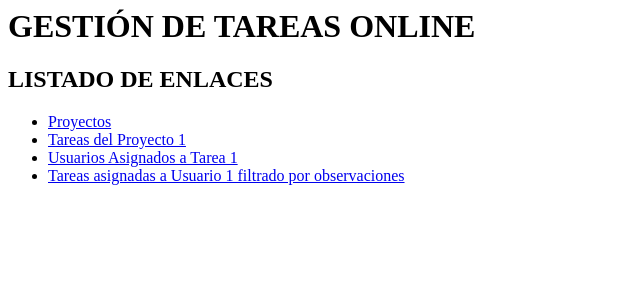
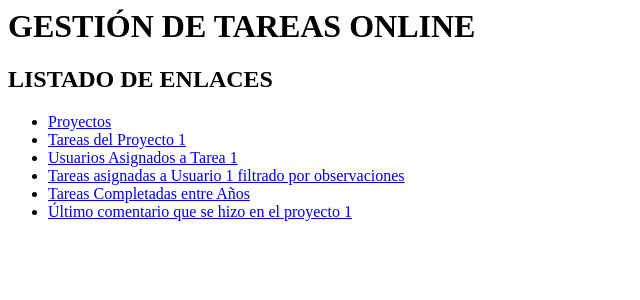
Before and after one commit to irenesanrua/proyecto_tareas, a Django app: page / in a window 1280 px wide. Shown: the top 300 px of the page, without its empty margins (0-640 px from the left). Run offline with Django 3.2, Linux system fonts and the light colour scheme.

Commit message:
Terminado hasta el 7 vistas, url y template

```diff
--- a/gestiontareas/templates/index.html
+++ b/gestiontareas/templates/index.html
@@ -7,7 +7,9 @@
             <li><a href="{% url 'lista_proyectos' %}">Proyectos</a></li>
             <li><a href="{% url 'dame_tareas_proyecto_porfecha' id_proyecto=1 %}">Tareas del Proyecto 1</a></li>
             <li><a href="{% url 'listar_usuarios_asignados' id_tarea=1 %}">Usuarios Asignados a Tarea 1</a></li>
-            <li><a href="{% url 'dame_tareas_observaciones' 1 'prueba' %}">Tareas asignadas a Usuario 1 filtrado por observaciones</a></li>
+            <li><a href="{% url 'dame_tareas_observaciones' 1 'ready' %}">Tareas asignadas a Usuario 1 filtrado por observaciones</a></li>
+            <li><a href="{% url 'mostrar_tareas_completadas_anios' %}">Tareas Completadas entre Años</a></li>
+            <li><a href="{% url 'dame_ultimo_cliente_que_comento' 1 %}">Último comentario que se hizo en el proyecto 1</a></li>
         </ul>
     </body>
 </html>
--- a/gestiontareas/urls.py
+++ b/gestiontareas/urls.py
@@ -7,5 +7,6 @@ urlpatterns = [
     path('proyectos/<int:id_proyecto>/tareas/', views.dame_tareas_proyecto_porfecha, name='dame_tareas_proyecto_porfecha'),
     path('tarea/<int:id_tarea>/usuarios/', views.listar_usuarios_asignados, name='listar_usuarios_asignados'),
     path('tareas/usuario/<int:id_usuario>/<str:observaciones>', views.dame_tareas_observaciones, name='dame_tareas_observaciones'),
-
+    path('tareas/anyos', views.mostrar_tareas_completadas_anios, name='mostrar_tareas_completadas_anios'),
+    path('proyectos/<int:id_proyecto>/ultimocomentario', views.dame_ultimo_cliente_que_comento, name='dame_ultimo_cliente_que_comento'),
 ]
--- a/gestiontareas/views.py
+++ b/gestiontareas/views.py
@@ -1,5 +1,5 @@
 from django.shortcuts import render
-from .models import Proyecto, Tarea, Usuario, AsignacionTarea
+from .models import Proyecto, Tarea, Usuario, AsignacionTarea, Comentario
 from django.db.models import Q
 
 # Create your views here.
@@ -24,4 +24,19 @@ def listar_usuarios_asignados(request, id_tarea):
 
 def dame_tareas_observaciones(request, id_usuario,observaciones):
     asignacionObservacion = AsignacionTarea.objects.filter(observaciones__contains=observaciones).filter(usuario=id_usuario)
-    return render(request, 'asignaciontarea/listatareas_observacion.html', {'asignaciones': asignacionObservacion})
+    return render(request, 'asignaciontarea/listatareas_observacion.html', {'mostrar_asignaciones': asignacionObservacion})
+
+def mostrar_tareas_completadas_anios(request):
+    anyo_inicio = int(request.GET.get('anyo_inicio', 2021))
+    anyo_fin = int(request.GET.get('anyo_fin', 2023))
+    # Filtra las tareas creadas entre los dos años y con estado "Completada"
+    tareas = Tarea.objects.filter(fecha_creacion__year__gte=anyo_inicio, fecha_creacion__year__lte=anyo_fin, tipoestado="COM")
+    return render(request, 'tarea/lista_tareas_entre_anios.html', {'tareas': tareas, 'anyo_inicio': anyo_inicio, 'anyo_fin': anyo_fin})
+
+def dame_ultimo_cliente_que_comento(request, id_proyecto):
+    proyecto = Proyecto.objects.get(id=id_proyecto)
+    # Obtén la última tarea del proyecto
+    ultima_tarea = Tarea.objects.filter(proyecto=proyecto).order_by("-fecha_creacion")[:1].get() #se puede usar latest() para coger el último
+    # Obtén el último comentario en la última tarea
+    ultimo_comentario = Comentario.objects.filter(tarea=ultima_tarea).order_by("-fecha_comentario")[:1].get()
+    return render(request, 'comentarios/ultimo.html', {'proyecto': proyecto, 'mostrar_autor': ultimo_comentario})
```
Also changed, not shown: gestiontareas/templates/asignaciontarea/listatareas_observacion.html (+6 -6 lines), gestiontareas/templates/comentarios/ultimo.html (added, +14 -0 lines), gestiontareas/templates/tarea/lista_tareas_entre_anios.html (added, +17 -0 lines).
